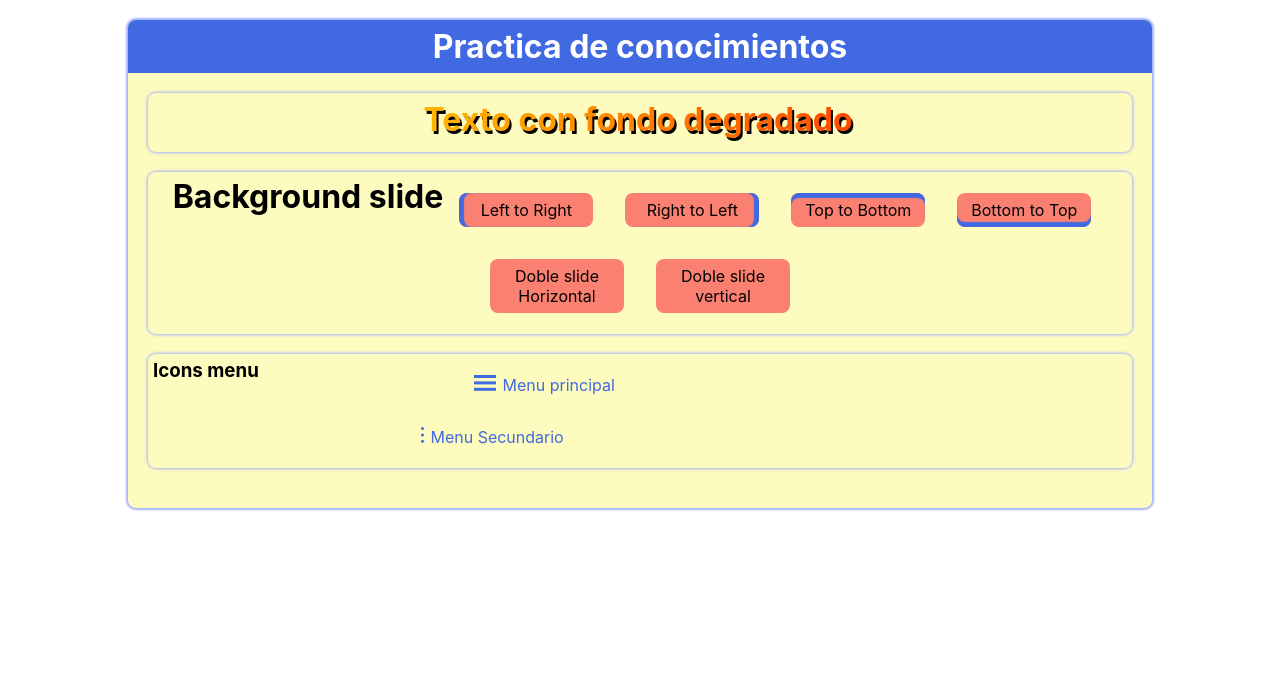
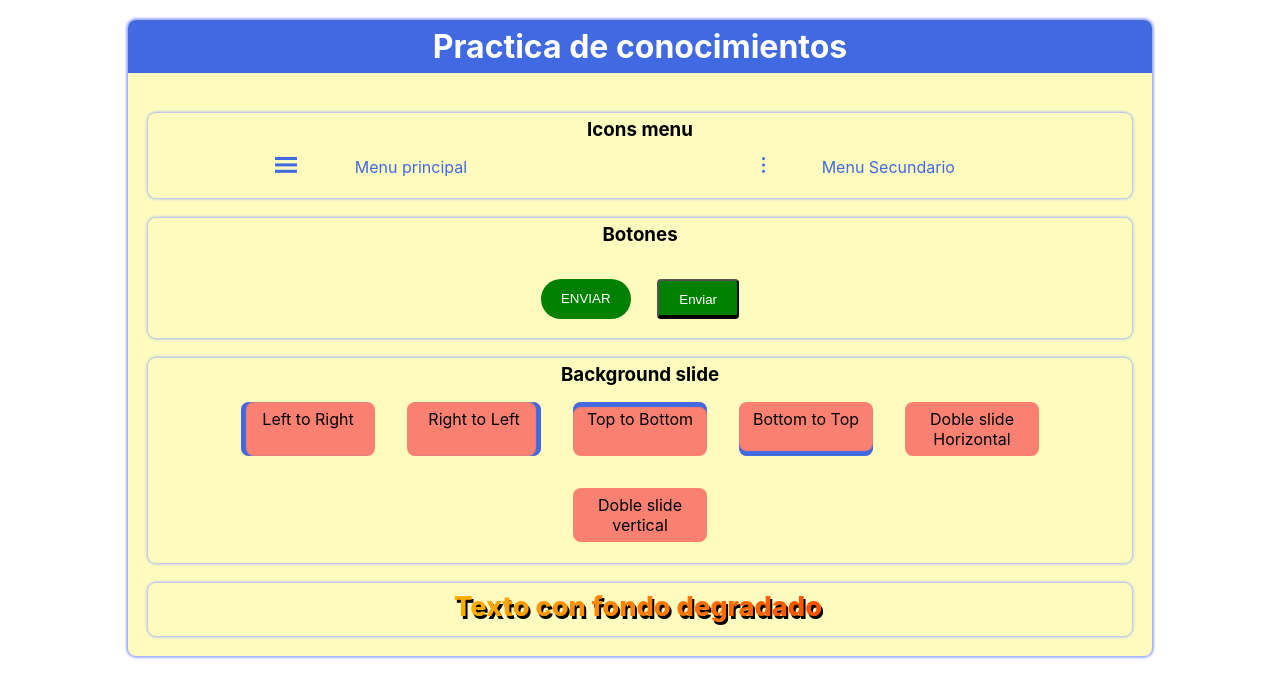
Before and after one commit to nickothan/practica-de-conocimientos, a React (Create React App) app: page /estilos in a window 1280 px wide. Shown: the top 698 px of the page. Built offline with nearby package versions, Linux system fonts and the light colour scheme.

Commit message:
Boton normal y realista

```diff
--- a/src/App.js
+++ b/src/App.js
@@ -4,6 +4,7 @@ import { Container, Description, Content } from './styles';
 import Textos from './components/Textos/Textos';
 import BackgroundSlice from './components/BackgroundSlide/BackgroundSlide'
 import IconsMenu from './components/IconsMenu/IconsMenu'
+import Botones from './components/Botones/Botones'
 
 function App() {
 
@@ -13,9 +14,10 @@ function App() {
       Practica de conocimientos
       </Description>
       <Content>
+      <IconsMenu />
+      <Botones />
+      <BackgroundSlice/>
       <Textos />
-      <BackgroundSlice/>
-      <IconsMenu />
       </Content>
     </Container>
   );
--- a/src/components/BackgroundSlide/BackgroundSlide.jsx
+++ b/src/components/BackgroundSlide/BackgroundSlide.jsx
@@ -1,16 +1,18 @@
-import { Container, SlideLeftRight, SlideRightLeft, SlideTopBottom, SlideBottomTop, DobleSlideHorizontal, DobleSlideVertical } from './styles';
+import { Container, Content, SlideLeftRight, SlideRightLeft, SlideTopBottom, SlideBottomTop, DobleSlideHorizontal, DobleSlideVertical } from './styles';
 
 export default function BackgroundSlide() {
 
     return (
         <Container>
-            <h1>Background slide</h1>
+            <h3>Background slide</h3>
+            <Content>
                 <SlideLeftRight>Left to Right</SlideLeftRight>
                 <SlideRightLeft>Right to Left</SlideRightLeft>
                 <SlideTopBottom>Top to Bottom</SlideTopBottom>
                 <SlideBottomTop>Bottom to Top</SlideBottomTop>
                 <DobleSlideHorizontal>Doble slide Horizontal</DobleSlideHorizontal>
                 <DobleSlideVertical>Doble slide vertical</DobleSlideVertical>
+            </Content>
         </Container>
     );
 }
--- a/src/components/BackgroundSlide/styles.js
+++ b/src/components/BackgroundSlide/styles.js
@@ -5,10 +5,17 @@ export const Container = styled.div`
     padding: 5px;
     border-radius: 8px ;
     box-shadow: 0 0 3px 1px #a6b1ff;
-    display: flex;
-    flex-flow: wrap;
-    justify-content: center;
     text-align: center;
+
+    h1{
+        display: ;
+    }
+`;
+
+export const Content = styled.div`
+display: flex;
+flex-flow: wrap;
+justify-content: center;
 `;
 
 export const slide = styled.div`
--- /dev/null
+++ b/src/components/Botones/Botones.jsx
@@ -0,0 +1,12 @@
+import { Container, BotonNormal, BotonRealista } from './styles'
+
+export default function Botones() {
+
+    return(
+        <Container>
+            <h3>Botones</h3>
+            <BotonNormal>Enviar</BotonNormal>
+            <BotonRealista>Enviar</BotonRealista>
+        </Container>
+    )
+}
--- /dev/null
+++ b/src/components/Botones/index.js
@@ -0,0 +1 @@
+export { default } from './Botones';
--- /dev/null
+++ b/src/components/Botones/styles.js
@@ -0,0 +1,57 @@
+import styled from 'styled-components/macro';
+
+export const Container = styled.div`
+    margin: 20px 0 ;
+    padding: 5px;
+    border-radius: 8px ;
+    box-shadow: 0 0 3px 1px #a6b1ff;
+    display: flex;
+    flex-flow: wrap;
+    justify-content: center;
+
+    h3 {
+        width: 100%;
+        text-align: center;
+        margin-bottom: 20px;
+    }
+`;
+
+const btn = styled.button`
+margin: 1em;
+display: inline-block;
+background-color: green;
+height: 3em;
+line-height: 3em;
+padding: 0 1.5em;
+color: #fff;
+text-decoration: none;
+cursor: pointer;
+`;
+
+export const BotonNormal = styled(btn)`
+    border: none;
+    text-transform: uppercase;
+    border-radius: 1.5em;
+
+    &:hover {
+        background-color: darken(green, 20);
+    }
+
+    &:active {
+        transform: scale(.95);
+    }
+`;
+
+export const BotonRealista = styled(btn)`
+    box-sizing: border-box;
+    border: 1px solid darken(green, 20);
+    border-bottom-width: 4px;
+    line-height: 2.8em;
+    border-radius: .3em;
+    box-shadow:  0 0  1px rgba(green, .1) inset;
+
+    &:active {
+        line-height: 3em;
+
+    }
+`;
--- a/src/components/IconsMenu/IconsMenu.jsx
+++ b/src/components/IconsMenu/IconsMenu.jsx
@@ -1,12 +1,14 @@
-import { Container, MenuPrincipal, MenuSecundario } from "./styled";
+import { Container, Content, MenuPrincipal, MenuSecundario } from "./styled";
 
 export default function IconsMenu() {
 
     return(
         <Container>
             <h3>Icons menu</h3>
-            <MenuPrincipal>Menu principal</MenuPrincipal>
-            <MenuSecundario>Menu Secundario</MenuSecundario>
+            <Content>
+                <MenuPrincipal>Menu principal</MenuPrincipal>
+                <MenuSecundario>Menu Secundario</MenuSecundario>
+            </Content>
         </Container>
     )
 }
--- a/src/components/IconsMenu/styled.js
+++ b/src/components/IconsMenu/styled.js
@@ -5,6 +5,10 @@ margin: 20px 0 ;
 padding: 5px;
 border-radius: 8px ;
 box-shadow: 0 0 3px 1px #a6b1ff;
+text-align: center;
+`;
+
+export const Content = styled.div`
 display: flex;
 flex-flow: wrap;
 justify-content: center;
@@ -12,12 +16,24 @@ justify-content: center;
 
 export const menu = styled.div`
     box-sizing: border-box;
-    width: 45%;
+    width: 25%;
     margin: 1em auto;
     font-size: 1em;
     color: royalblue;
     position: relative;
     cursor: pointer;
+
+    @media screen and (max-width: 755px) {
+        width: 30%;
+    }
+
+    @media screen and (max-width: 600px) {
+        width: 45%;
+    }
+
+    @media screen and (max-width: 424px) {
+        width: 70%;
+    }
 
     &::before {
         content: "";
@@ -30,13 +46,16 @@ export const menu = styled.div`
                     0 .8em ;
     }
 
-    @media screen and (max-width:600px) {
-        width: 90%;
-    }
+
 `;
 
 export const MenuPrincipal = styled(menu)`
     padding-left: 1.8em;
+
+    @media screen and (max-width: 424px) {
+        padding-left: 1.4em;
+
+    }
 
     &::before {
         width: 1.4em;
@@ -47,6 +66,11 @@ export const MenuPrincipal = styled(menu)`
 export const MenuSecundario = styled(menu)`
     padding-left: .6em;
 
+    @media screen and (max-width: 424px) {
+        padding-left: .4em;
+
+    }
+
     &::before {
         width:.2em;
         border-radius: 50%;
--- a/src/components/Textos/styles.js
+++ b/src/components/Textos/styles.js
@@ -9,9 +9,9 @@ export const Container = styled.div`
 export const TxtDegradado = styled.p`
     position: relative;
     margin: 0;
-    font-size: 2em;
+    font-size: 1.7em;
     text-align: center;
-    font-weight: 700;
+    font-weight: 800;
     z-index: 1;
 
 
```
Lines whose indentation alone changed are shown as unchanged.
